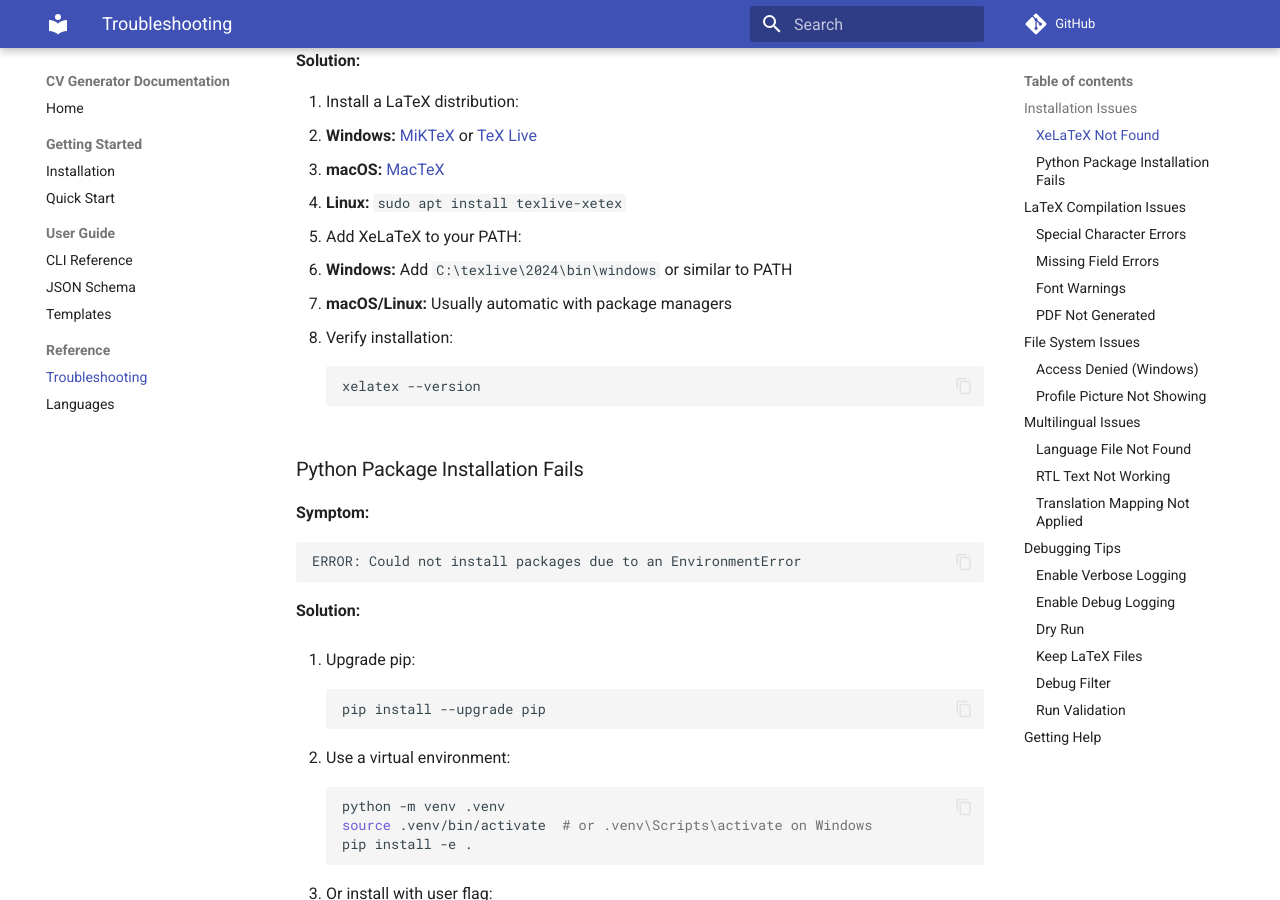
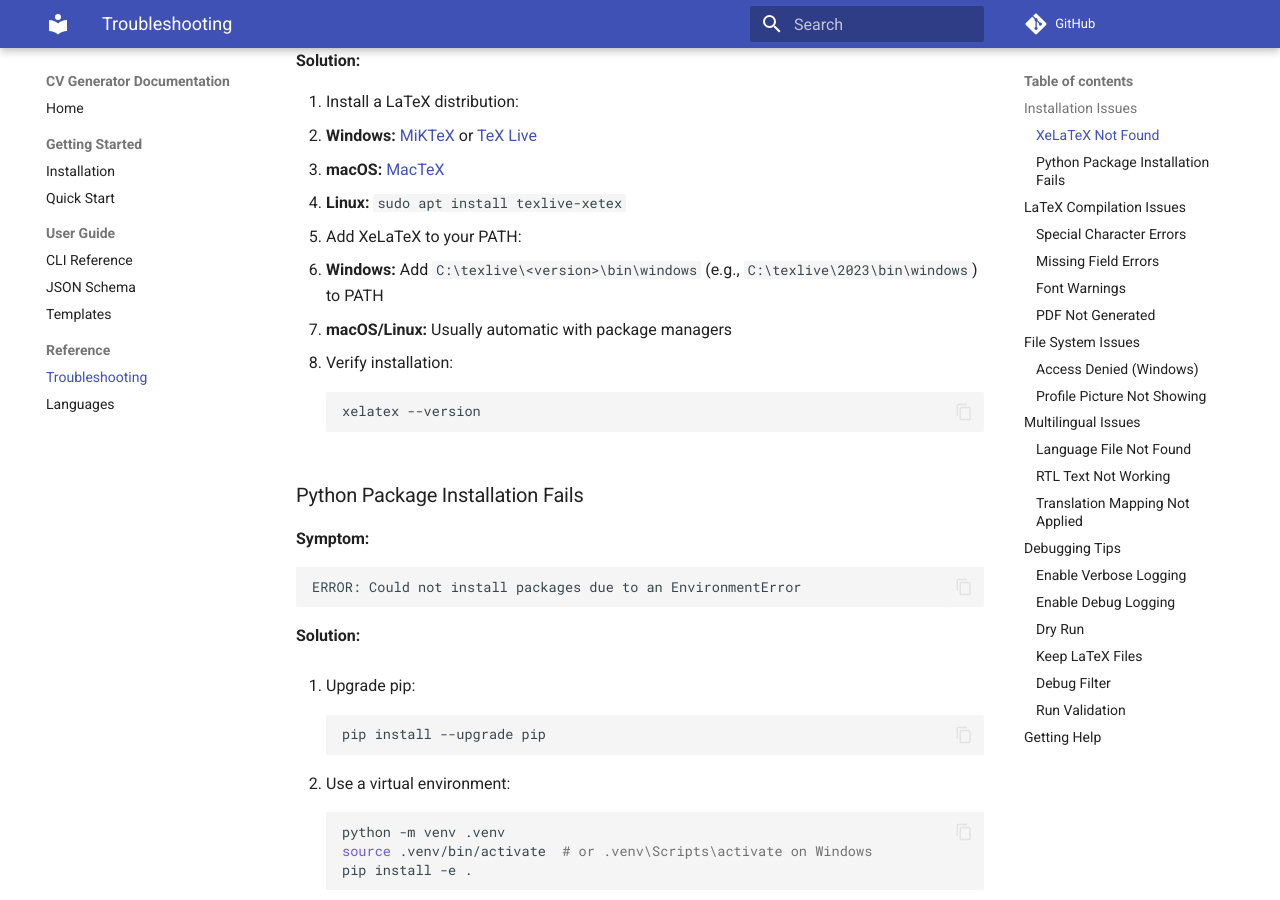
Before and after one commit to Raminyazdani/cv_generator, an MkDocs documentation site: the page built from docs/troubleshooting.md, in a window 1280 px wide and 900 px high, scrolled down 392 px. Built offline with MkDocs 1.6.1 and Material for MkDocs 9.7.7, drawn with Linux system fonts in a browser that asks for light colours; comment, search, counter and statistics services are not loaded.

Commit message:
Address code review feedback
Co-authored-by: Raminyazdani <68568787+Raminyazdani@users.noreply.github.com>

```diff
--- a/docs/troubleshooting.md
+++ b/docs/troubleshooting.md
@@ -19,7 +19,7 @@ Common issues and their solutions when using CV Generator.
    - **Linux:** `sudo apt install texlive-xetex`
 
 2. Add XeLaTeX to your PATH:
-   - **Windows:** Add `C:\texlive\2024\bin\windows` or similar to PATH
+   - **Windows:** Add `C:\texlive\<version>\bin\windows` (e.g., `C:\texlive\2023\bin\windows`) to PATH
    - **macOS/Linux:** Usually automatic with package managers
 
 3. Verify installation:
```
Also changed, not shown: docs/cli.md (+1 -1 lines), 1 other file.
